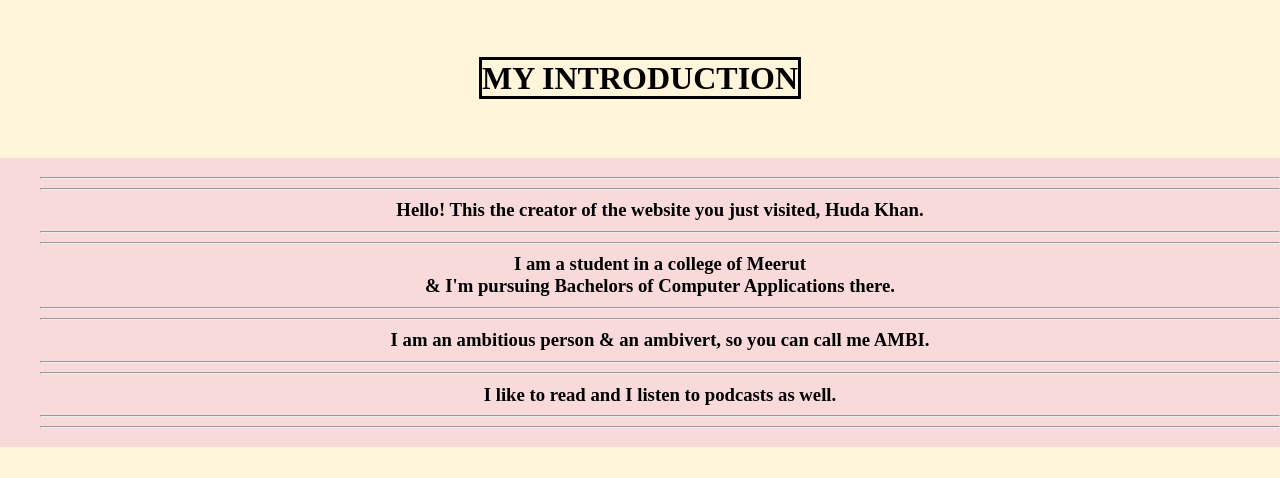
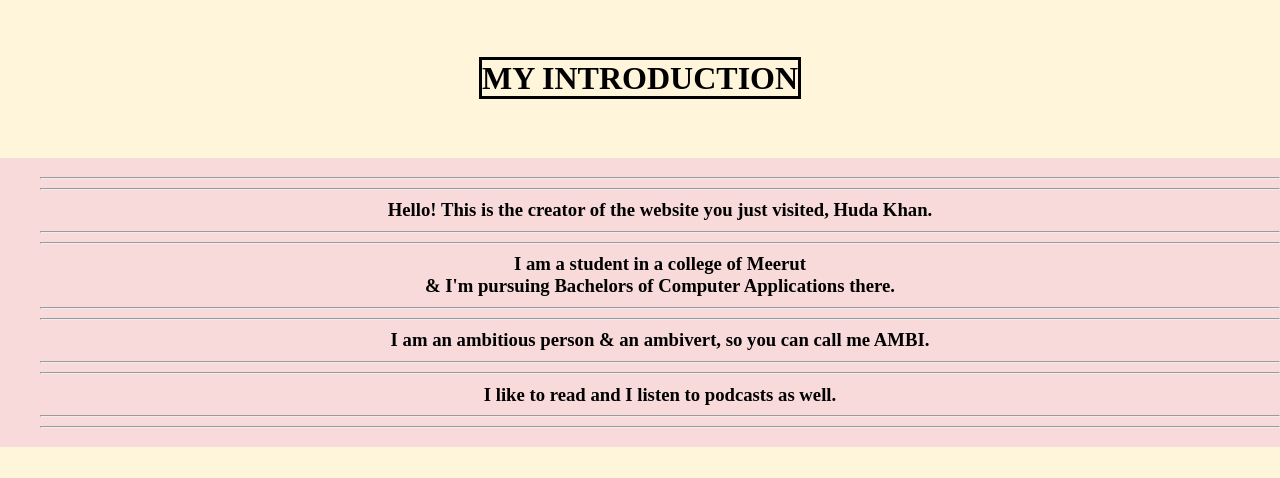
Before and after one commit to Hudakhan1234/site, a plain HTML site: page index.html in a window 1280 px wide. Shown: the top 478 px of the page. Drawn offline with Linux system fonts and the light colour scheme.

Commit message:
Update index.html

```diff
--- a/index.html
+++ b/index.html
@@ -55,7 +55,7 @@ color:grey;
 
 <ol>
 <hr>
-<hr>Hello! This the creator of the website you just visited, Huda Khan.<hr>
+<hr>Hello! This is the creator of the website you just visited, Huda Khan.<hr>
 <hr>I am a student in a college of Meerut<br>& I'm pursuing Bachelors of Computer Applications there.<hr>
 <hr>I am an ambitious person & an ambivert, so you can call me AMBI.<hr>
 <hr>I like to read and I listen to podcasts as well. <hr>
```
